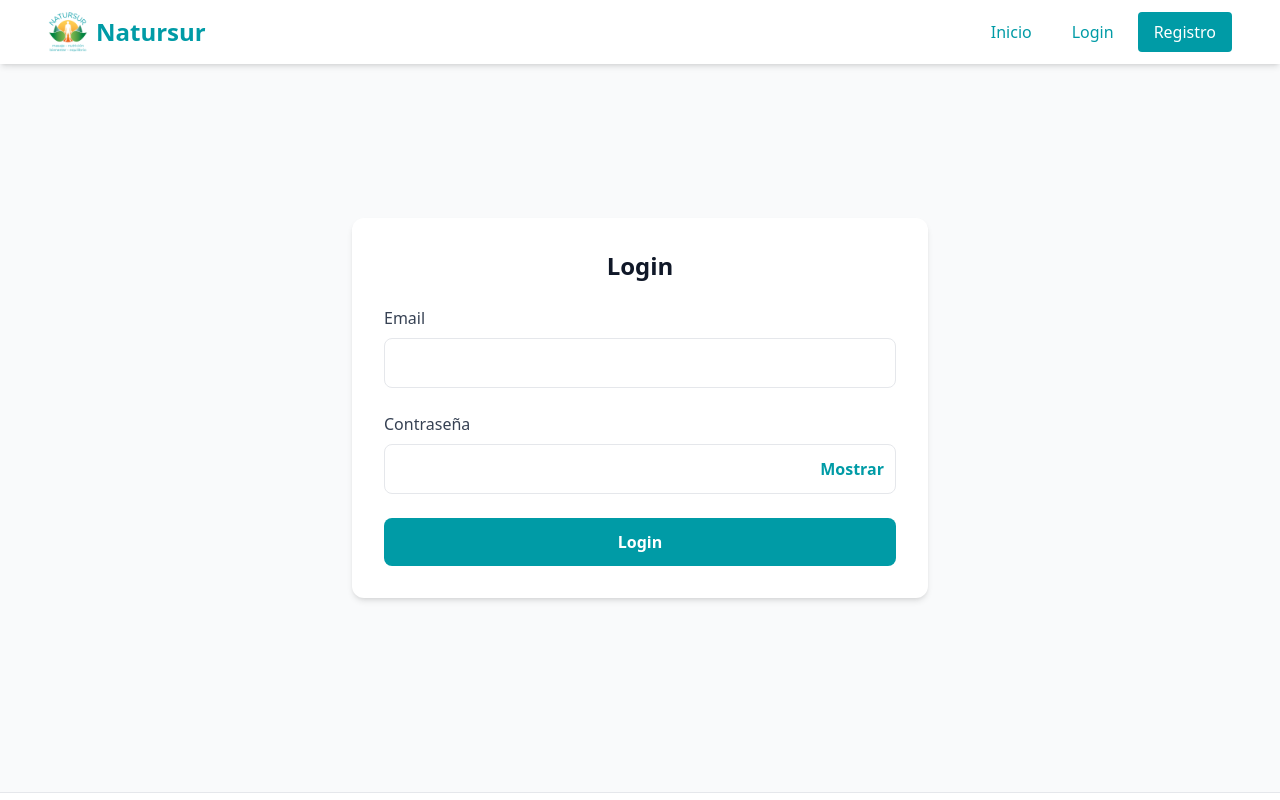
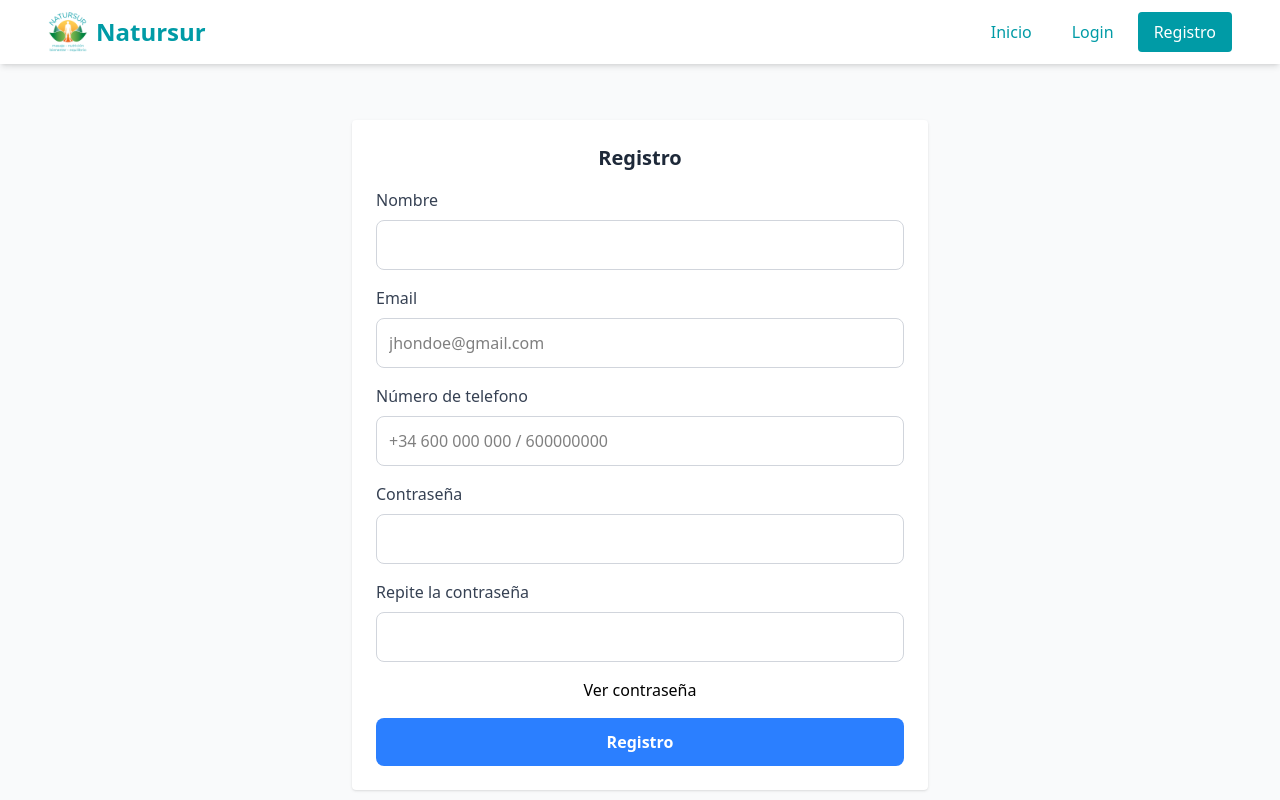
Before and after one commit to Cyberia-PGPI-2526/Natursur, a React app in the folder frontend/: page /register in a window 1280 px wide. Shown: the top 800 px of the page. Built offline with nearby package versions, Linux system fonts and the light colour scheme; no server answers; the HTML template or start-up script is replaced by a standard one.

Commit message:
feat: Register form created

```diff
--- a/frontend/src/App.jsx
+++ b/frontend/src/App.jsx
@@ -12,6 +12,7 @@ import { useEffect } from 'react'
 import { refreshToken } from './service/auth.service'
 import AppCalendar from './pages/customer/Calendar'
 import Availability from './pages/customer/Availability'
+import Register from './pages/Register'
 
 function App() {
   const { token, role } = useAuthStore()
@@ -49,7 +50,7 @@ function App() {
     publicRoutes = (
       <>
         <Route path='/login' element={<Login />} />
-        <Route path='/register' element={<Login />} />
+        <Route path='/register' element={<Register />} />
       </>
     )
   } else {
--- a/frontend/src/pages/Register.jsx
+++ b/frontend/src/pages/Register.jsx
@@ -1,32 +1,74 @@
 import { useState } from "react"
 import { useNavigate } from "react-router-dom"
-import { loginUser } from "../service/auth.service"
+import { registerUser } from "../service/auth.service"
 
 export default function Register() {
-  const [userData, setUserData] = useState({ email: "", password: "" })
+  const [userData, setUserData] = useState({ email: "", name: "", phone_number:"", password: "", repeatPassword: "" })
+  const [error, setError] = useState("")
 
   const navigate = useNavigate()
 
   const handleChange = (event) => {
     setUserData({ ...userData, [event.target.name]: event.target.value })
+    setError("")
   }
 
   const handleSubmit = async (event) => {
     event.preventDefault()
-    const res = await loginUser(userData)
+    if (!checkPhoneNumber(userData.phone_number)) {
+      setError("Número de teléfono inválido")
+      return
+    }
+    if (!checkPasswordMatch()) {
+      setError("Las contraseñas no coinciden")
+      return
+    }
+    await registerUser(userData)
     navigate("/login")
   }
 
   const showPassword = () => {
-    const input = document.getElementById('password')
-    input.type == 'text' ? input.type = 'password' : input.type = 'text'
+    const password = document.getElementById('password')
+    const repeatPassword = document.getElementById('repeatPassword')
+    password.type == 'text' ? password.type = 'password' : password.type = 'text'
+    repeatPassword.type == 'text' ? repeatPassword.type = 'password' : repeatPassword.type = 'text'
+  }
+
+  const checkPhoneNumber = (phone) => {
+    const phoneRegex = /^\+?\d[\d\s]{7,14}$/
+    return phoneRegex.test(phone)
+  }
+
+  const checkPasswordMatch = () => {
+    return userData.password === userData.repeatPassword
   }
 
   return (
     <div className="flex items-center justify-center mt-4 p-4">
       <form className="flex flex-col w-full max-w-md md:max-w-lg lg:max-w-xl space-y-4 bg-white p-6 rounded shadow" onSubmit={handleSubmit}>
 
-        <h2 className="text-xl font-bold text-gray-800 text-center">Login</h2>
+        <h2 className="text-xl font-bold text-gray-800 text-center">Registro</h2>
+
+        {error && (
+          <div className="flex items-center gap-2 p-4 text-red-800 bg-red-50 border-l-4 border-red-500 rounded">
+            <svg xmlns="http://www.w3.org/2000/svg" className="h-5 w-5" viewBox="0 0 20 20" fill="currentColor">
+              <path fillRule="evenodd" d="M18 10a8 8 0 11-16 0 8 8 0 0116 0zm-7 4a1 1 0 11-2 0 1 1 0 012 0zm-1-9a1 1 0 00-1 1v4a1 1 0 102 0V6a1 1 0 00-1-1z" clipRule="evenodd" />
+            </svg>
+            <p className="text-sm font-medium">{error}</p>
+          </div>
+        )}
+
+        <div className="flex flex-col w-full">
+          <label htmlFor="name" className="mb-2 font-medium text-gray-700" >Nombre</label>
+          <input
+            onChange={handleChange}
+            type="text"
+            name="name"
+            id="name"
+            className="w-full border border-gray-300 rounded-lg p-3 focus:outline-none focus:ring-2 focus:ring-blue-400"
+            required
+          />
+        </div>
 
         <div className="flex flex-col w-full">
           <label htmlFor="email" className="mb-2 font-medium text-gray-700" >Email</label>
@@ -34,7 +76,21 @@ export default function Register() {
             onChange={handleChange}
             type="text"
             name="email"
+            placeholder="jhondoe@gmail.com"
             id="email"
+            className="w-full border border-gray-300 rounded-lg p-3 focus:outline-none focus:ring-2 focus:ring-blue-400"
+            required
+          />
+        </div>
+
+        <div className="flex flex-col w-full">
+          <label htmlFor="phone" className="mb-2 font-medium text-gray-700" >Número de telefono</label>
+          <input
+            onChange={handleChange}
+            type="text"
+            name="phone_number"
+            placeholder="+34 600 000 000 / 600000000"
+            id="phone_number"
             className="w-full border border-gray-300 rounded-lg p-3 focus:outline-none focus:ring-2 focus:ring-blue-400"
             required
           />
@@ -52,6 +108,18 @@ export default function Register() {
           />
         </div>
 
+        <div className="flex flex-col w-full">
+          <label htmlFor="repeatPassword" className="mb-2 font-medium text-gray-700" >Repite la contraseña</label>
+          <input
+            onChange={handleChange}
+            type="password"
+            name="repeatPassword"
+            id="repeatPassword"
+            className="w-full border border-gray-300 rounded-lg p-3 focus:outline-none focus:ring-2 focus:ring-blue-400"
+            required
+          />
+        </div>
+
         <button type="button" onClick={showPassword}>Ver contraseña</button>
 
         <button
--- a/frontend/src/service/auth.service.js
+++ b/frontend/src/service/auth.service.js
@@ -8,6 +8,16 @@ export const loginUser = async (loginData) => {
     } catch (error) {
         console.error(error)
         return {error: 'Invalid credentials' }
+    }
+}
+
+export const registerUser = async (registerData) => {
+    try {
+        const response = await api.post('/auth/register', registerData)
+        return response.data
+    } catch (error) {
+        console.error(error)
+        return {error: 'Registration failed' }
     }
 }
 
```
Also changed, not shown: 1 other file (tests, documents, lock files or other folders).
